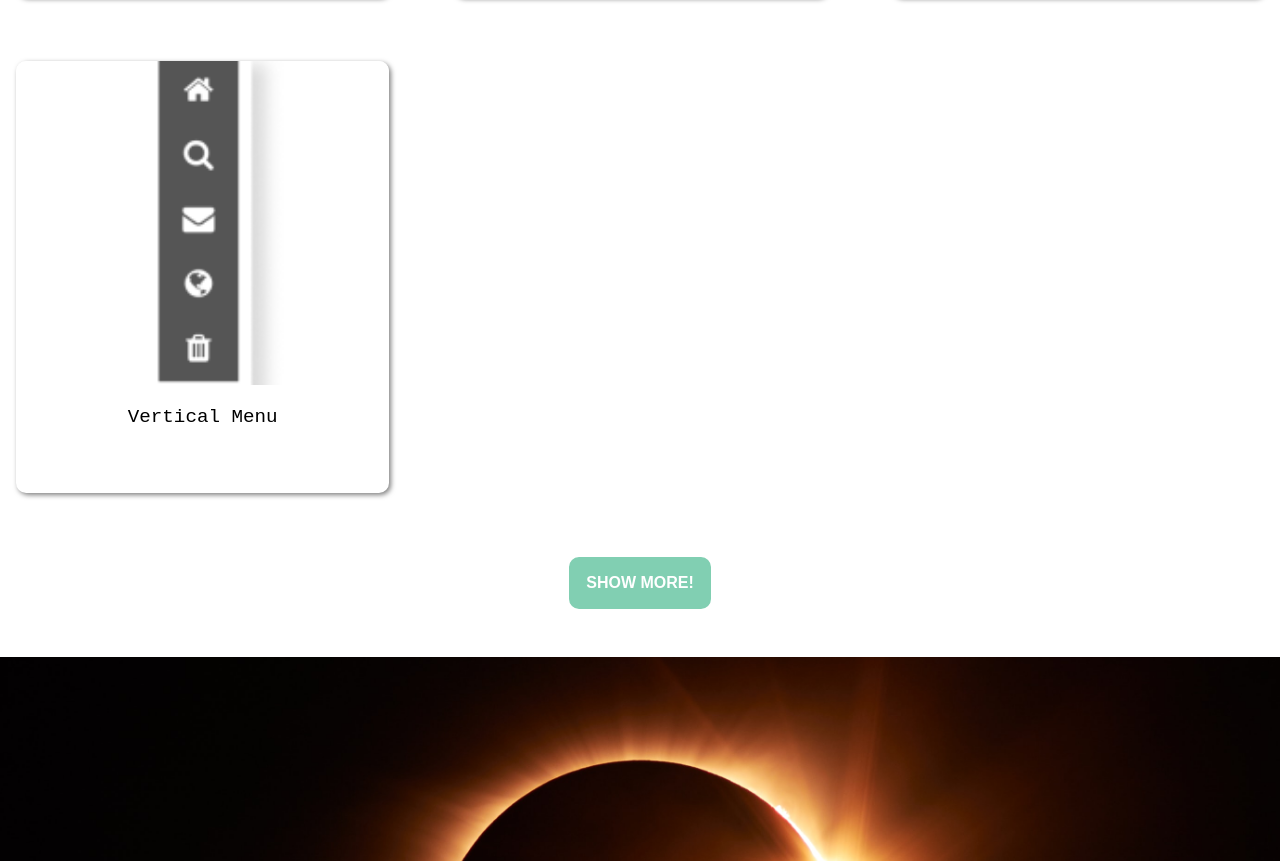
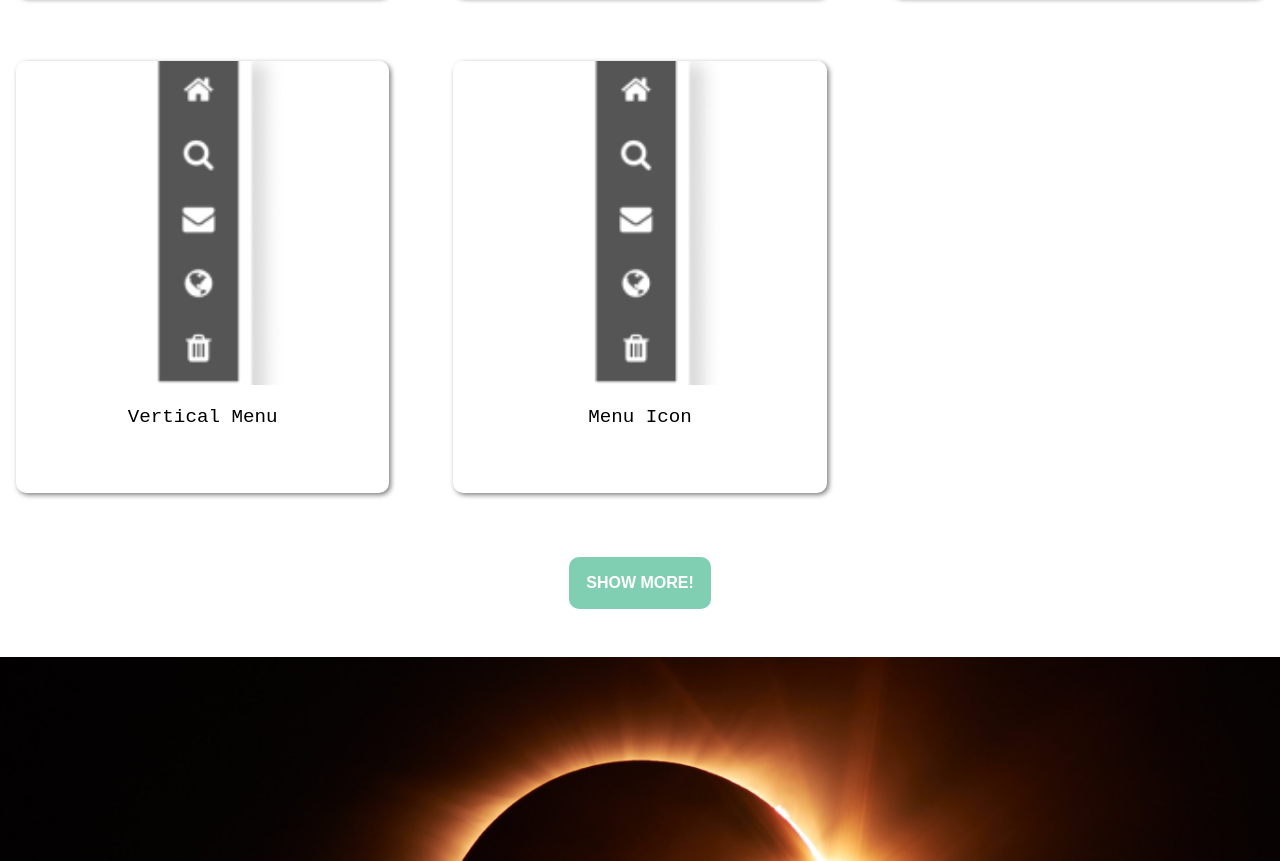
Before and after one commit to Veer16/sample-project, a plain HTML site: page index.html in a window 1280 px wide. Shown: the part 1207-2068 px from the top of the page. Drawn offline with Linux system fonts and the light colour scheme.

Commit message:
w3 how to animated menu icon

```diff
--- a/index.html
+++ b/index.html
@@ -71,6 +71,15 @@
                 </p>
             </a>
 
+            <a href="#" target="_blank" class="project project-tile">
+                <img class="project-image"
+                    src="./img/project-3.png"
+                    alt="project" />
+                <p class="project-title">
+                    Menu Icon
+                </p>
+            </a>
+
         </div>
     </section>
     <a href="https://github.com/Veer16" target="_blank" class="project"><button class="btn">Show more!</button></a>
```
Also changed, not shown: img/project-4.png (added).
